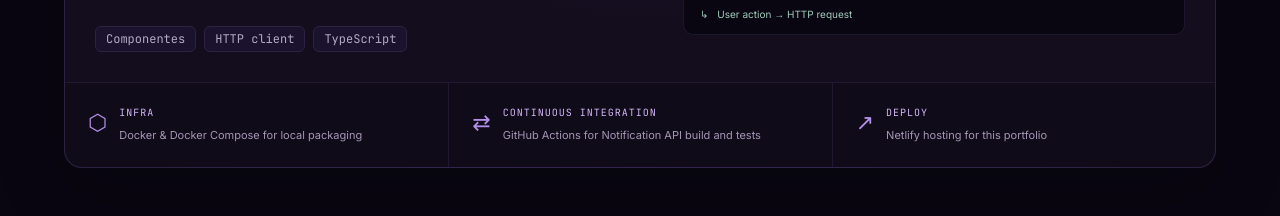
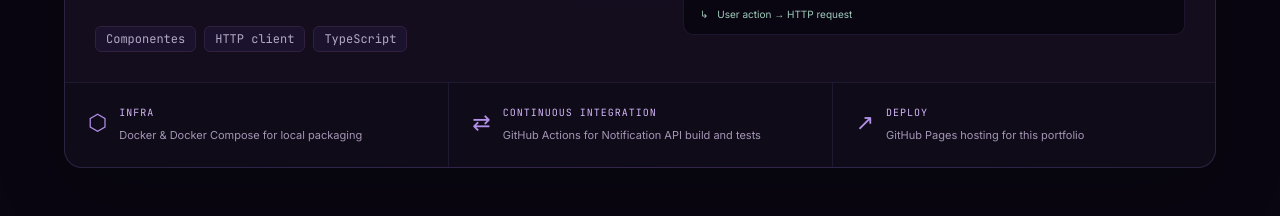
Before and after one commit to FernandoTorresD97/fernando-torres-portfolio, a Vue app: page / in a window 1280 px wide. Shown: the part 4380-4596 px from the top of the page. Built offline with nearby package versions, Linux system fonts and the light colour scheme.

Commit message:
Update English hosting description for GitHub Pages

```diff
--- a/src/i18n/locales/en.ts
+++ b/src/i18n/locales/en.ts
@@ -80,7 +80,7 @@ export const en = {
     ciTitle: 'Continuous integration',
     ciDesc: 'GitHub Actions for Notification API build and tests',
     deployTitle: 'Deploy',
-    deployDesc: 'Netlify hosting for this portfolio',
+    deployDesc: 'GitHub Pages hosting for this portfolio',
   },
   resume: {
     eyebrow: '05 · Resume',
```
